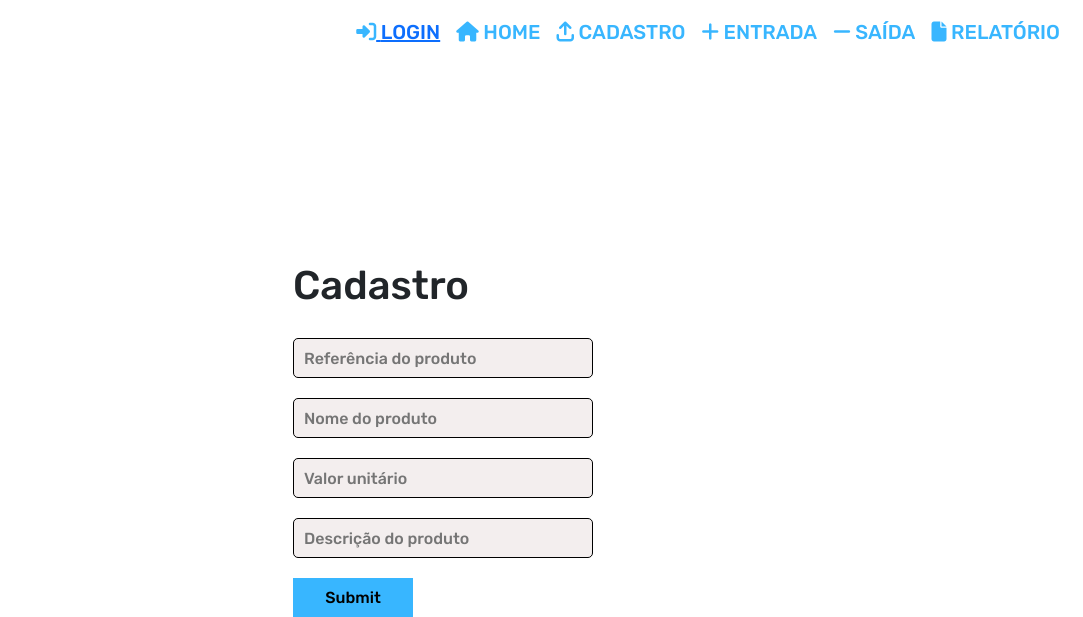
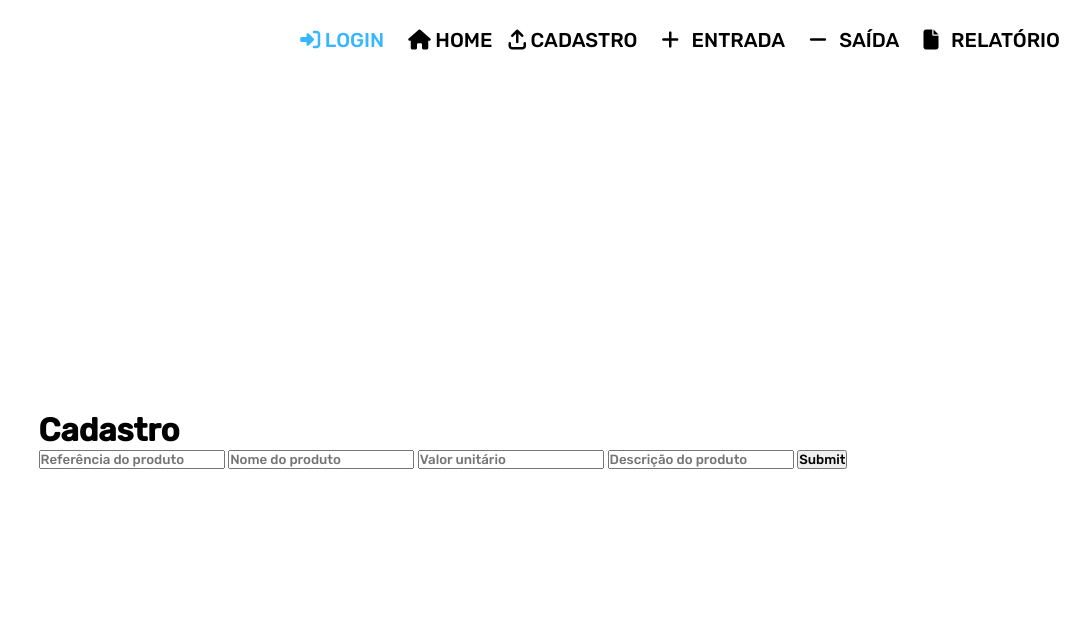
Before and after one commit to aydanfiuza/projeto-integrador-IENH, a PHP site: page /cadastroNew.php in a window 1280 px wide. Shown: the top 617 px of the page, without its empty margins (197-1280 px from the left). Run offline with PHP 8.4, Linux system fonts and the light colour scheme; some libraries are stand-ins or nearby versions.

Commit message:
matando commit

```diff
--- a/cadastroNew.php
+++ b/cadastroNew.php
@@ -1,26 +1,10 @@
 <?php
+  $titulo = "Novo Cadastro";
   include_once("php/conexao.php");
   include_once("php/url.php");
+  include_once("templates/testeNav.php");
 ?>
 
-
-<!DOCTYPE html>
-<html lang="pt">
-<head>
-    <meta charset="UTF-8">
-    <meta http-equiv="X-UA-Compatible" content="IE=edge">
-    <meta name="viewport" content="width=device-width, initial-scale=1.0">
-
-    <link rel="stylesheet" href="<?= $BASE_URL ?>/css/cadastroNew.css">
-    <link rel="stylesheet" href="<?= $BASE_URL ?>/css/responsive.css">
-
-    <link href="https://cdn.jsdelivr.net/npm/bootstrap@5.3.0-alpha3/dist/css/bootstrap.min.css" rel="stylesheet" integrity="sha384-KK94CHFLLe+nY2dmCWGMq91rCGa5gtU4mk92HdvYe+M/SXH301p5ILy+dN9+nJOZ" crossorigin="anonymous">
-
-    <title>Início</title>
-</head>
-<body>
-
-    <?php include_once("templates/nav.php"); ?>
 
     <main class="container">
         <div class="container-form" id="container-form">
--- a/css/cadastroNew.css
+++ b/css/cadastroNew.css
@@ -16,37 +16,6 @@
     padding: 0px 15px;
     margin: 0 auto;
     height: 80px;
-}
-
-.navbar {
-    display: flex;
-    align-items: center;
-}
-
-.navbar ul {
-    display: flex;
-}
-
-.navbar ul li {
-    color: #38B6FF;
-    padding: 0px 8px;
-    text-transform: uppercase;
-    transition: 0.4s;
-    cursor: pointer;
-    font-size: 20px;
-}
-
-.navbar ul li:hover {
-    color: #000000;
-}
-
-.navbar i {
-    color: #38B6FF;
-
-}
-
-.navbar i:hover {
-    color: #000000;
 }
 
 .container {
--- /dev/null
+++ b/css/navbarStyle.css
@@ -0,0 +1,48 @@
+header {
+  display: flex;
+  justify-content: space-between;
+  max-width: 100vw;
+  padding: 0px 15px;
+  margin: 0 auto;
+  height: 80px;
+}
+
+.navbar {
+  display: flex;
+  align-items: center;
+}
+
+.navbar ul {
+  display: flex;
+}
+.link-disabled, .link-disabled a{
+color: #000000!important;
+padding: 0px 8px;
+cursor: default;
+text-transform: uppercase;
+font-size: 20px;
+}
+.link-enabled, .link-enabled a {
+  color: #38B6FF;
+  padding: 0px 8px;
+  text-transform: uppercase;
+  transition: 0.4s;
+  cursor: pointer;
+  font-size: 20px;
+}
+
+.link-enabled:hover, .link-enabled a:hover {
+  color: #000000;
+}
+
+
+
+
+.i-link-enabled {
+  color: #38B6FF;
+
+}
+
+.i-link-disabled {
+  color: #000000;
+}
--- a/css/style.css
+++ b/css/style.css
@@ -14,54 +14,6 @@
 }
 
 
-header {
-    display: flex;
-    justify-content: space-between;
-    max-width: 100vw;
-    padding: 0px 15px;
-    margin: 0 auto;
-    height: 80px;
-}
-
-.navbar {
-    display: flex;
-    align-items: center;
-}
-
-.navbar ul {
-    display: flex;
-}
-.link-disabled, .link-disabled a{
-  color: #000000!important;
-  padding: 0px 8px;
-  cursor: default;
-  text-transform: uppercase;
-  font-size: 20px;
-}
-.link-enabled, .link-enabled a {
-    color: #38B6FF;
-    padding: 0px 8px;
-    text-transform: uppercase;
-    transition: 0.4s;
-    cursor: pointer;
-    font-size: 20px;
-}
-
-.link-enabled:hover, .link-enabled a:hover {
-    color: #000000;
-}
-
-
-
-
-.i-link-enabled {
-    color: #38B6FF;
-
-}
-
-.i-link-disabled {
-    color: #000000;
-}
 
 .container {
     display: flex;
--- a/js/index.js
+++ b/js/index.js
@@ -9,6 +9,7 @@
 const iconeRelatorio = document.getElementById("relatorio");
 const corRelatorio = document.getElementById("cor4");
 const iconeLogin = document.getElementById("login");
+const iconeUser = document.getElementById("user");
 const corLogin = document.getElementById("cor5");
 
 iconeHome.onmouseover = () => {
@@ -64,3 +65,12 @@
 iconeLogin.onmouseout = () => {
   corLogin.style.color = "#38B6FF";
 }
+
+iconeUser.onmouseover = () => {
+  corUser.style.color = "black";
+  corUser.style.transition = "0.4s";
+}
+
+iconeUser.onmouseout = () => {
+  corUser.style.color = "#38B6FF";
+}
--- a/php/conexao.php
+++ b/php/conexao.php
@@ -5,7 +5,7 @@
     $senha = '';
 
 
-    $conexao = new PDO('mysql:host=127.0.0.1:1360;dbname=projeto_integrador', $user, $senha);
+    $conexao = new PDO('mysql:host=localhost;dbname=projeto_integrador', $user, $senha);
 
 
 
--- a/templates/testeNav.php
+++ b/templates/testeNav.php
@@ -3,8 +3,6 @@
   include_once("php/url.php");
 
   $pagina = $_SERVER['REQUEST_URI'];
-  echo $pagina;
-
 
 
   if (isset($_SESSION['username'])) {
@@ -32,7 +30,10 @@
 
     <link rel="stylesheet" href="<?= $BASE_URL ?>/css/style.css">
     <link rel="stylesheet" href="<?= $BASE_URL ?>/css/responsive.css">
-    <link rel="stylesheet" href="<?= $BASE_URL ?>/css/stylesLogin.css">
+    <link rel="stylesheet" href="<?= $BASE_URL ?>/css/navbarStyle.css">
+    <?php if ($pagina == "/projeto-integrador-IENH/cadastroNew.php" || $pagina == "/projeto-integrador-IENH/cadastroNew" ): ?>
+      <link rel="stylesheet" href="<?= $BASE_URL ?>/css/cadastroNew.css">
+    <?php endif; ?>
 
     <title><?= $titulo ?></title>
 </head>
@@ -54,31 +55,43 @@
       <!-- SE ESTIVER -->
       <?php else: ?>
         <li id="username" class="link-enabled">
+          <i id ="cor5" class="fa-solid fa-user"></i>
           <span><?= $username ?></span>
         </li>
       <!-- FIM IF -->
       <?php endif; ?>
 
+      <!-- LINK INDEX/HOME -->
+      <a href="<?= $BASE_URL ?>/index.php">
         <li id="home" class="<?= $link['li'] ?>">
           <i <?php if (isset($username)) {echo 'id="cor0"';}?> class="<?= $link['i'] ?> fa-solid fa-house"></i>
           <span>Home</span>
         </li>
+      </a>
+
+      <!-- LINK CADASTRO NEW -->
+      <a href="<?= $BASE_URL ?>/cadastroNew.php">
         <li id="cadastro" class="<?= $link['li'] ?>">
           <i <?php if (isset($username)) {echo 'id="cor1"';}?> class="<?= $link['i'] ?> fa-solid fa-arrow-up-from-bracket"></i>
           <span>Cadastro</span>
         </li>
+      </a>
+
       <li id="entrada" class="<?= $link['li'] ?>">
         <i <?php if (isset($username)) {echo 'id="cor2"';}?> class="<?= $link['li'] ?> fa-solid fa-plus"></i>
         <span>Entrada</span>
       </li>
+
       <li id="saida" class="<?= $link['li'] ?>">
         <i <?php if (isset($username)) {echo 'id="cor3"';}?> class="<?= $link['li'] ?> fa-solid fa-minus"></i>
         <span>Saída</span>
       </li>
+
       <li id="relatorio" class="<?= $link['li'] ?>">
         <i <?php if (isset($username)) {echo 'id="cor4"';}?> class="<?= $link['li'] ?> fa-solid fa-file"></i>
         <span>Relatório</span>
       </li>
+
     </ul>
   </nav>
 </header>
```
Also changed, not shown: entrada.php (+4 -4 lines), php/classes.php (+8 -8 lines), php/processoLogin.php (line endings or trailing spaces). Lines whose indentation alone changed are shown as unchanged.
